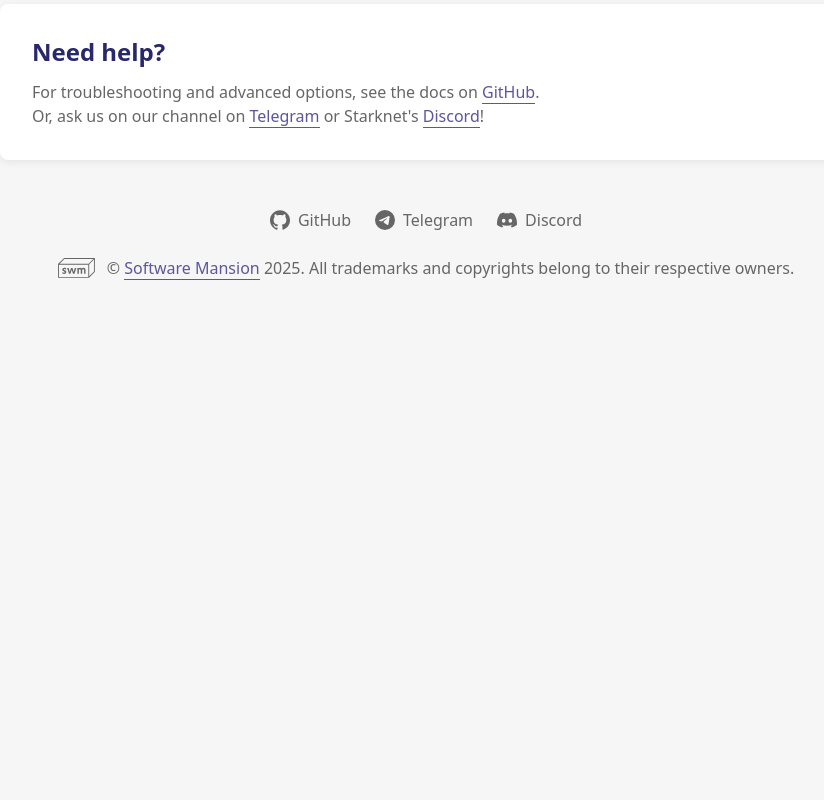
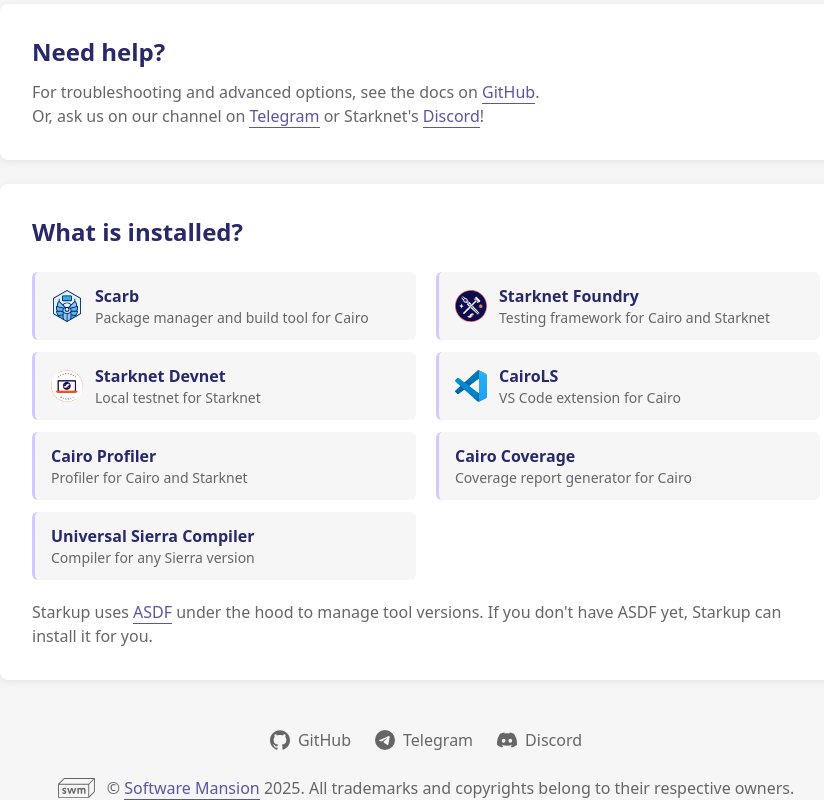
Before and after one commit to software-mansion/starkup, a website: page www/public/index.html in a window 1280 px wide. Shown: the part 514-1314 px from the top of the page, without its empty margins (214-1038 px from the left). Before the commit the page ends 800 px from the top, so only its background shows below. Drawn offline with nearby package versions, Linux system fonts and the light colour scheme; files that its build step writes are made by us from their sources.

Commit message:
add installed tools section

```diff
--- a/www/public/index.html
+++ b/www/public/index.html
@@ -86,6 +86,77 @@
         <a href="https://discord.gg/KZWaFtPZJf" target="_blank" rel="noopener" class="link">Discord</a>!
       </p>
     </section>
+  <!-- Installed tools -->
+    <section class="card mt-6">
+      <h2 class="text-2xl font-semibold text-primary">What is installed?</h2>
+      <ul class="tools-grid mt-6">
+        <li>
+          <a href="https://docs.swmansion.com/scarb/" target="_blank" rel="noopener" class="tool-card">
+            <img src="icons/scarb_icon.svg" alt="" class="tool-icon" />
+            <div class="tool-info">
+              <span class="tool-name">Scarb</span>
+              <span class="tool-desc">Package manager and build tool for Cairo</span>
+            </div>
+          </a>
+        </li>
+        <li>
+          <a href="https://foundry-rs.github.io/starknet-foundry/" target="_blank" rel="noopener" class="tool-card">
+            <img src="icons/foundry_icon.svg" alt="" class="tool-icon" />
+            <div class="tool-info">
+              <span class="tool-name">Starknet Foundry</span>
+              <span class="tool-desc">Testing framework for Cairo and Starknet</span>
+            </div>
+          </a>
+        </li>
+        <li>
+          <a href="https://0xspaceshard.github.io/starknet-devnet/" target="_blank" rel="noopener" class="tool-card">
+            <img src="icons/devnet_icon.png" alt="" class="tool-icon" />
+            <div class="tool-info">
+              <span class="tool-name">Starknet Devnet</span>
+              <span class="tool-desc">Local testnet for Starknet</span>
+            </div>
+          </a>
+        </li>
+        <li>
+          <a href="https://marketplace.visualstudio.com/items?itemName=starkware.cairo1" target="_blank" rel="noopener" class="tool-card">
+            <img src="icons/vscode_icon.svg" alt="" class="tool-icon" />
+            <div class="tool-info">
+              <span class="tool-name">CairoLS</span>
+              <span class="tool-desc">VS Code extension for Cairo</span>
+            </div>
+          </a>
+        </li>
+        <li>
+          <a href="https://github.com/software-mansion/cairo-profiler" target="_blank" rel="noopener" class="tool-card">
+            <div class="tool-info">
+              <span class="tool-name">Cairo Profiler</span>
+              <span class="tool-desc">Profiler for Cairo and Starknet</span>
+            </div>
+          </a>
+        </li>
+        <li>
+          <a href="https://github.com/software-mansion/cairo-coverage" target="_blank" rel="noopener" class="tool-card">
+            <div class="tool-info">
+              <span class="tool-name">Cairo Coverage</span>
+              <span class="tool-desc">Coverage report generator for Cairo</span>
+            </div>
+          </a>
+        </li>
+        <li>
+          <a href="https://github.com/software-mansion/universal-sierra-compiler" target="_blank" rel="noopener"
+             class="tool-card">
+            <div class="tool-info">
+              <span class="tool-name">Universal Sierra Compiler</span>
+              <span class="tool-desc">Compiler for any Sierra version</span>
+            </div>
+          </a>
+        </li>
+      </ul>
+      <p class="text-base text-muted mt-5">
+        Starkup uses <a href="https://asdf-vm.com/" target="_blank" rel="noopener" class="link">ASDF</a> under the hood
+        to manage tool versions. If you don't have ASDF yet, Starkup can install it for you.
+      </p>
+    </section>
   </main>
   <!-- Footer -->
   <footer class="mt-12 text-center text-base">
--- a/www/src/styles.css
+++ b/www/src/styles.css
@@ -65,6 +65,16 @@
   .notice-warning { @apply bg-amber-50 dark:bg-amber-500/10 border border-amber-300 dark:border-amber-500/30 text-amber-900 dark:text-amber-200; }
   .notice-warning a { @apply text-amber-800 dark:text-amber-300 underline transition-colors hover:text-amber-950 dark:hover:text-amber-100; }
 
+  /* Installed tools section components */
+  .tools-grid { @apply grid grid-cols-1 md:grid-cols-2 gap-y-3 gap-x-5 list-none p-0 mb-4; }
+  .tool-card { @apply flex flex-row items-center gap-3 p-3 pl-4 bg-page-bg rounded-md border-l-[3px] border-accent dark:border-secondary no-underline transition-all hover:border-secondary; }
+  .tool-icon { @apply size-8 shrink-0 object-contain; }
+  .tool-info { @apply flex flex-col; }
+  .tool-name { @apply font-semibold text-primary transition-colors; }
+  .tool-card:hover .tool-name { @apply text-secondary; }
+  .tool-name:hover { @apply underline; }
+  .tool-desc { @apply text-sm text-muted; }
+
   /* Footer */
   .footer-logo { @apply text-muted hover:text-primary transition-colors; }
   .footer-link { @apply flex items-center gap-2 text-muted hover:text-primary transition-colors; }
```
